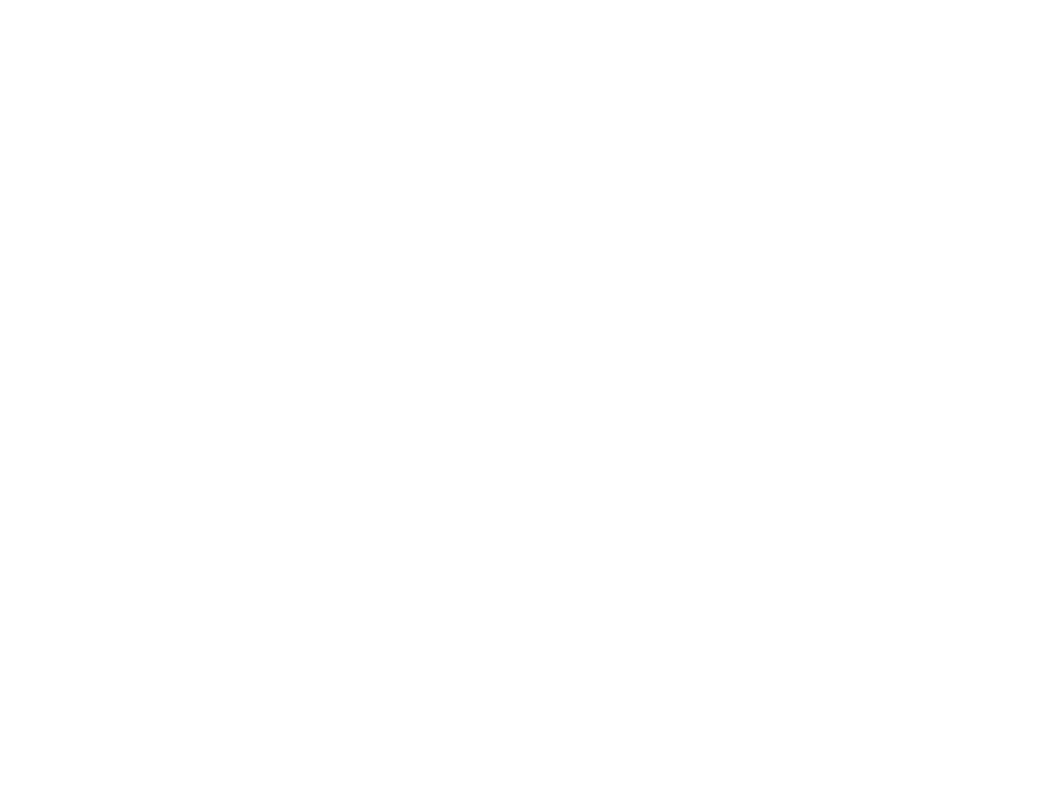
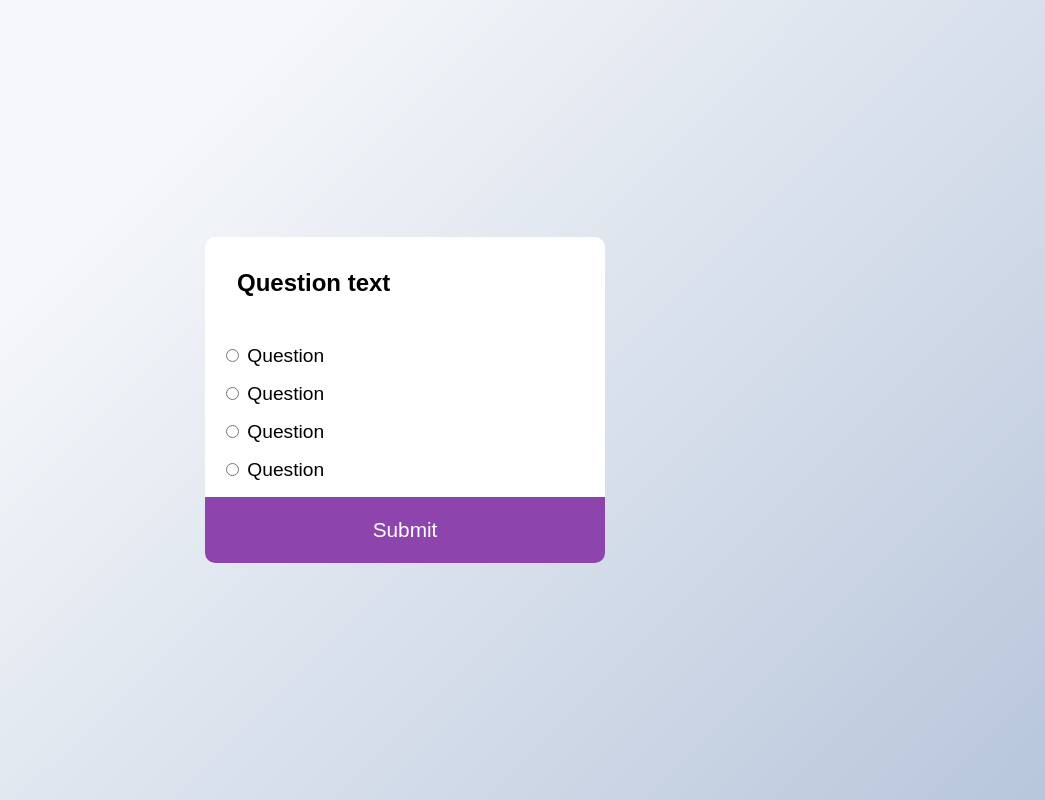
Before and after one commit to bipan82gill/quizContest, a plain HTML site: page index.html in a window 1280 px wide. Shown: the whole page, without its empty margins (235-1280 px from the left). Drawn offline with Linux system fonts and the light colour scheme.

Commit message:
build Quiz Container

```diff
--- a/index.html
+++ b/index.html
@@ -0,0 +1,37 @@
+<!DOCTYPE html>
+<html lang="en">
+<head>
+    <meta charset="UTF-8">
+    <meta name="viewport" content="width=device-width, initial-scale=1.0">
+    <title>Quiz Contest</title>
+    <link rel="stylesheet" href="style.css">
+</head>
+<body>
+    <div class="quiz-container">
+        <div class="quiz-header">
+            <h2 id="question">Question text </h2>
+        </div>
+
+            <ul>
+                <li>
+                    <input type="radio" name="answer" id="a">
+                    <label id="a_text" for="a">Question</label>
+                </li>
+                <li>
+                    <input type="radio" name="answer" id="b">
+                    <label id="b_text" for="a">Question</label>
+                </li>
+                <li>
+                    <input type="radio" name="answer" id="c">
+                    <label id="c_text" for="a">Question</label>
+                </li>
+                <li>
+                    <input type="radio" name="answer" id="d">
+                    <label id="d_text" for="a">Question</label>
+                </li>
+            </ul>
+       <button>Submit</button>
+    </div>
+</body>
+<script src="script.js"></script>
+</html>
--- a/style.css
+++ b/style.css
@@ -1,3 +1,52 @@
 *{
-    margin: 0
+    box-sizing: border-box;
 }
+body{
+    background-color: #fff;
+    font-family:"Poppins",sans-serif;
+    margin: 0;
+    background-image: linear-gradient(315deg, #b8c6db 0%, #f5f7fa 74%);
+    min-height: 100vh;
+    display: flex;
+    align-items: center;
+    justify-content: center;
+}
+.quiz-container{
+    background-color: #fff;
+    border-radius: 10px;
+    box-shadow: 0 0 10px 5px rgba(0 0 0 0.1);
+    width: 400px;
+    max-width: 100%;
+    overflow: hidden;
+}
+.quiz-header{
+    padding: 2rem;
+}
+h2{
+    margin:0;
+}
+ul{
+    list-style-type: none;
+    padding: 0;
+}
+ul li{
+    margin: 1rem;
+    font-size: 1.2rem;
+
+}
+button{
+    background-color: #8e44ad;
+    display:block;
+    color:white;
+    width:100%;
+    border:none;
+    font-family: inherit;
+    font-size: 1.3rem;
+    padding: 1.3rem;
+    cursor:pointer;
+
+}
+
+button:hover{
+    background-color: #783295;
+}
```
